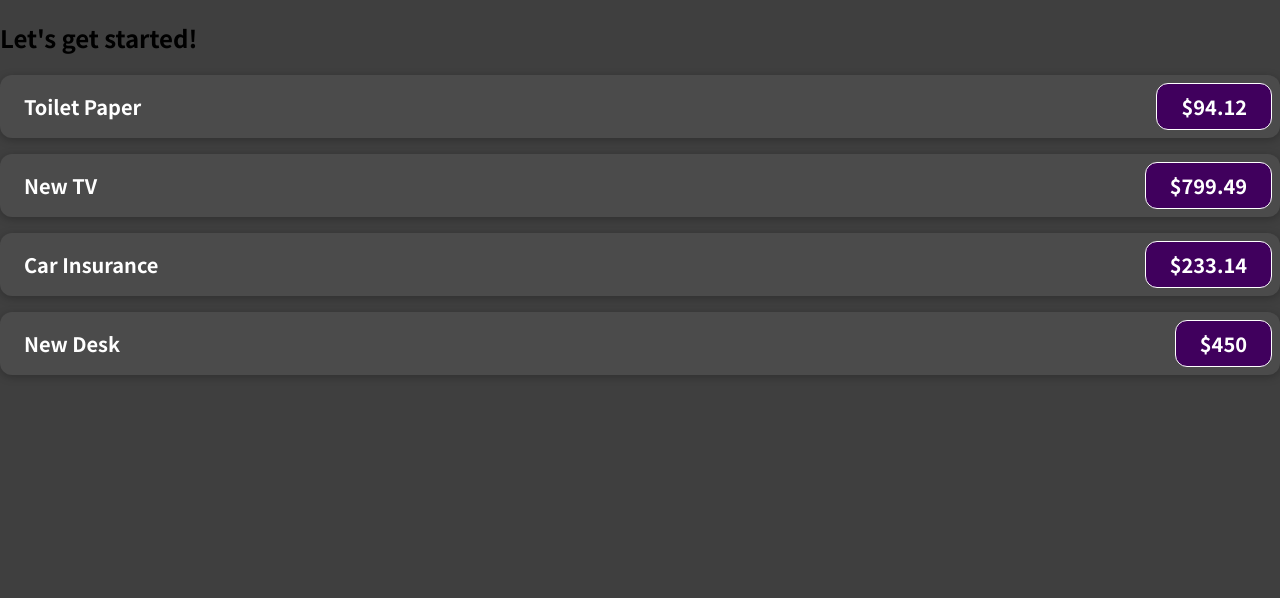
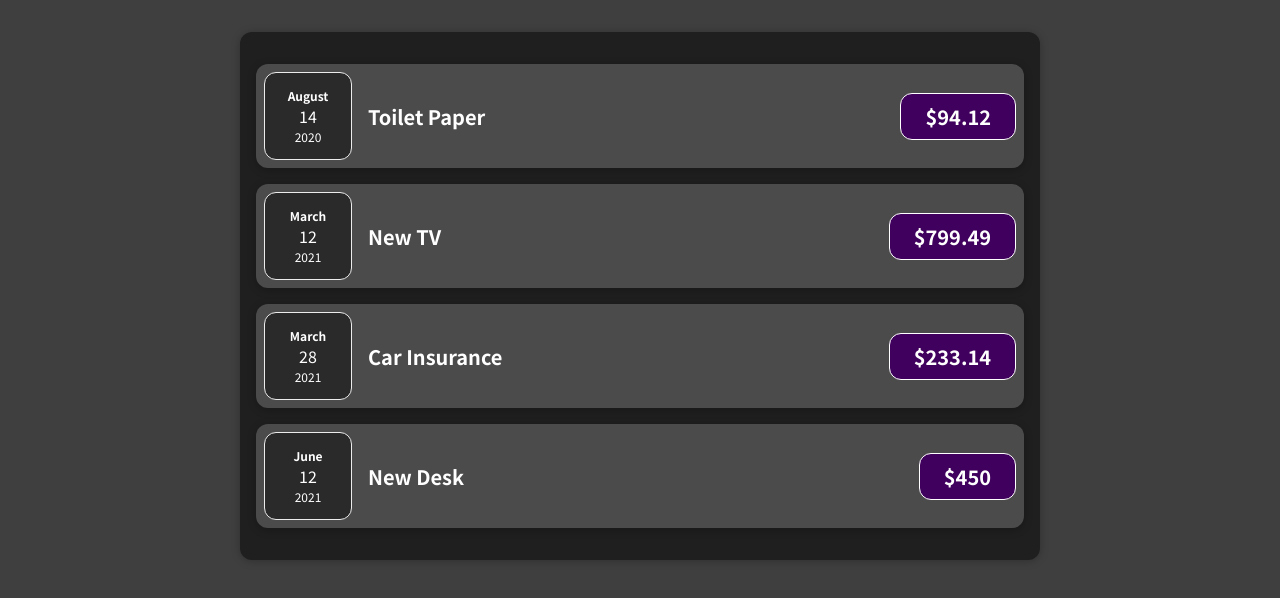
Before and after one commit to kevinniu79/ReactProject, a React (Create React App) app in the folder 01-starting-setup/01-starting-setup/: page / in a window 1280 px wide. Shown: the top 598 px of the page. Built offline with nearby package versions, Linux system fonts and the light colour scheme.

Commit message:
Expenses.js added

```diff
--- a/01-starting-setup/01-starting-setup/src/App.js
+++ b/01-starting-setup/01-starting-setup/src/App.js
@@ -1,6 +1,7 @@
 import React from 'react';
-import ExpenseItem from './components/ExpenseItem.js';
+import Expenses from './components/Expenses.js';
 function App() {
+
   const expenses = [
     {
       id:'e1',
@@ -27,29 +28,10 @@ function App() {
       date: new Date(2021,5,12)
     }
   ]
+
   return (
     <div>
-      <h2>Let's get started!</h2>
-      <ExpenseItem
-      title={expenses[0].title}
-      amount={expenses[0].amount}
-      date={expenses[0].date}>
-      </ExpenseItem>
-      <ExpenseItem
-      title={expenses[1].title}
-      amount={expenses[1].amount}
-      date={expenses[1].date}>
-      </ExpenseItem>
-      <ExpenseItem
-      title={expenses[2].title}
-      amount={expenses[2].amount}
-      date={expenses[2].date}>
-      </ExpenseItem>
-      <ExpenseItem
-      title={expenses[3].title}
-      amount={expenses[3].amount}
-      date={expenses[3].date}>
-      </ExpenseItem>
+      <Expenses items = {expenses}></Expenses>
     </div>
   );
 }
--- /dev/null
+++ b/01-starting-setup/01-starting-setup/src/components/ExpenseDate.css
@@ -0,0 +1,23 @@
+.expense-date {
+    display: flex;
+    flex-direction: column;
+    width: 5.5rem;
+    height: 5.5rem;
+    border: 1px solid #ECECEC;
+    background-color: #2A2A2A;
+    color: white;
+    border-radius: 12px;
+    align-items: center;
+    justify-content: center;
+  }
+  .expense-date__month {
+    font-size: 0.75rem;
+    font-weight: bold;
+  }
+  .expense-date__year {
+    font-size: 0.75rem;
+  }
+  .expense-date__day {
+    font-size: 1.5rem;
+    font-weight: bold;
+  }
--- a/01-starting-setup/01-starting-setup/src/components/ExpenseDate.js
+++ b/01-starting-setup/01-starting-setup/src/components/ExpenseDate.js
@@ -1,4 +1,5 @@
 import React from 'react';
+import './ExpenseDate.css';
 
 function ExpenseDate(props){
     const month = props.date.toLocaleString('en-US',{month:'long'});
@@ -6,10 +7,10 @@ function ExpenseDate(props){
     const year = props.date.getFullYear();
 
     return(
-        <div>
-            <div>{month}</div>
-            <div> {day}, </div>
-            <div> {year}</div>
+        <div className = "expense-date">
+            <div className = "expense-date__month">{month}</div>
+            <div className = "expense-date__date"> {day}</div>
+            <div className = "expense-date__year"> {year}</div>
         </div>
     )
 }
--- a/01-starting-setup/01-starting-setup/src/components/ExpenseItem.js
+++ b/01-starting-setup/01-starting-setup/src/components/ExpenseItem.js
@@ -1,8 +1,10 @@
 import React from 'react';
 import "./ExpenseItem.css";
+import ExpenseDate from "./ExpenseDate.js";
 function ExpenseItem(props) {
     return (
         <div className='expense-item'>
+            <ExpenseDate date = {props.date}></ExpenseDate>
             <div className='expense-item__description'>
                 <h2>{props.title}</h2>
                 <div className='expense-item__price'>${props.amount}</div>
--- /dev/null
+++ b/01-starting-setup/01-starting-setup/src/components/Expenses.css
@@ -0,0 +1,9 @@
+.expenses {
+    padding: 1rem;
+    background-color: rgb(31, 31, 31);
+    margin: 2rem auto;
+    width: 50rem;
+    max-width: 95%;
+    border-radius: 12px;
+    box-shadow: 0 1px 8px rgba(0, 0, 0, 0.25);
+  }
--- /dev/null
+++ b/01-starting-setup/01-starting-setup/src/components/Expenses.js
@@ -0,0 +1,32 @@
+import React from 'react';
+import './Expenses.css';
+import ExpenseItem from './ExpenseItem.js';
+
+
+function Expenses(props) {
+    return (
+        <div className='expenses'>
+            <ExpenseItem
+                title={props.items[0].title}
+                amount={props.items[0].amount}
+                date={props.items[0].date}>
+            </ExpenseItem>
+            <ExpenseItem
+                title={props.items[1].title}
+                amount={props.items[1].amount}
+                date={props.items[1].date}>
+            </ExpenseItem>
+            <ExpenseItem
+                title={props.items[2].title}
+                amount={props.items[2].amount}
+                date={props.items[2].date}>
+            </ExpenseItem>
+            <ExpenseItem
+                title={props.items[3].title}
+                amount={props.items[3].amount}
+                date={props.items[3].date}>
+            </ExpenseItem>
+        </div>
+    );
+}
+export default Expenses;
```
Also changed, not shown: 1 other file (tests, documents, lock files or other folders).
